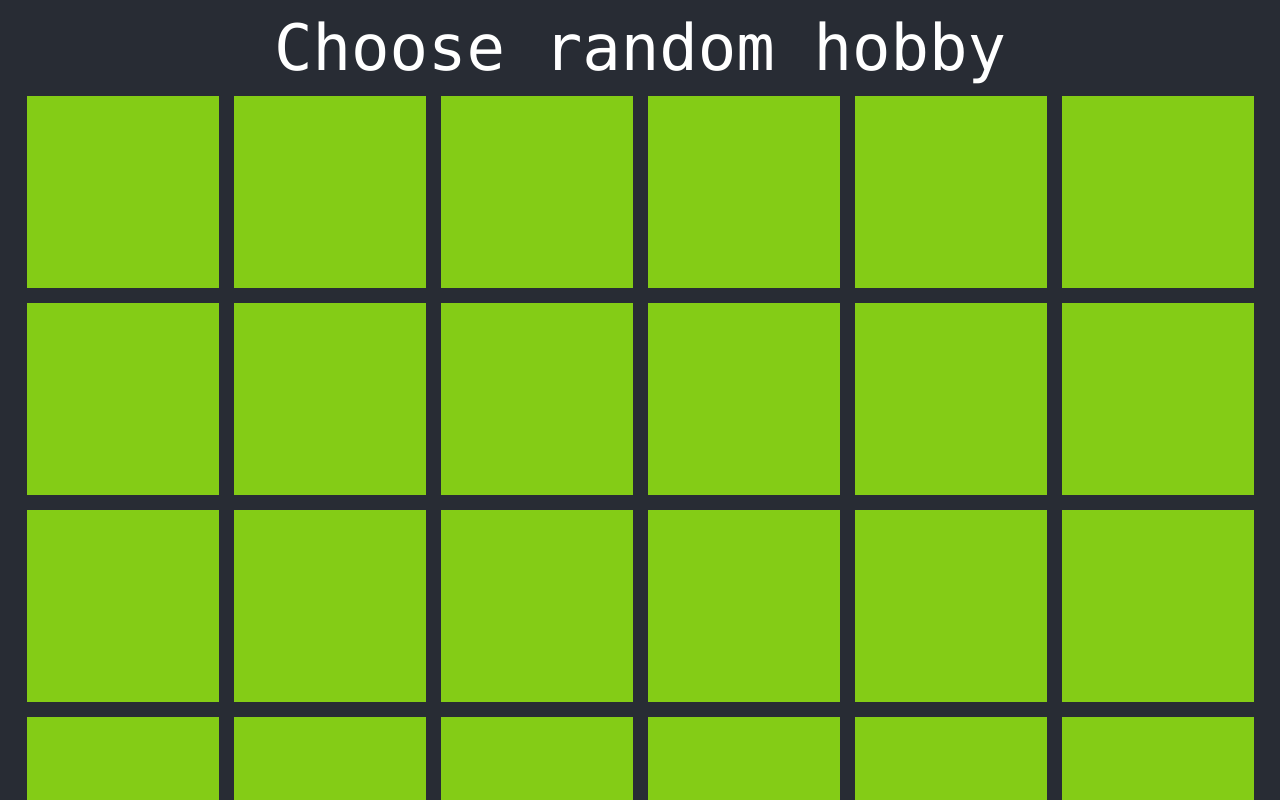
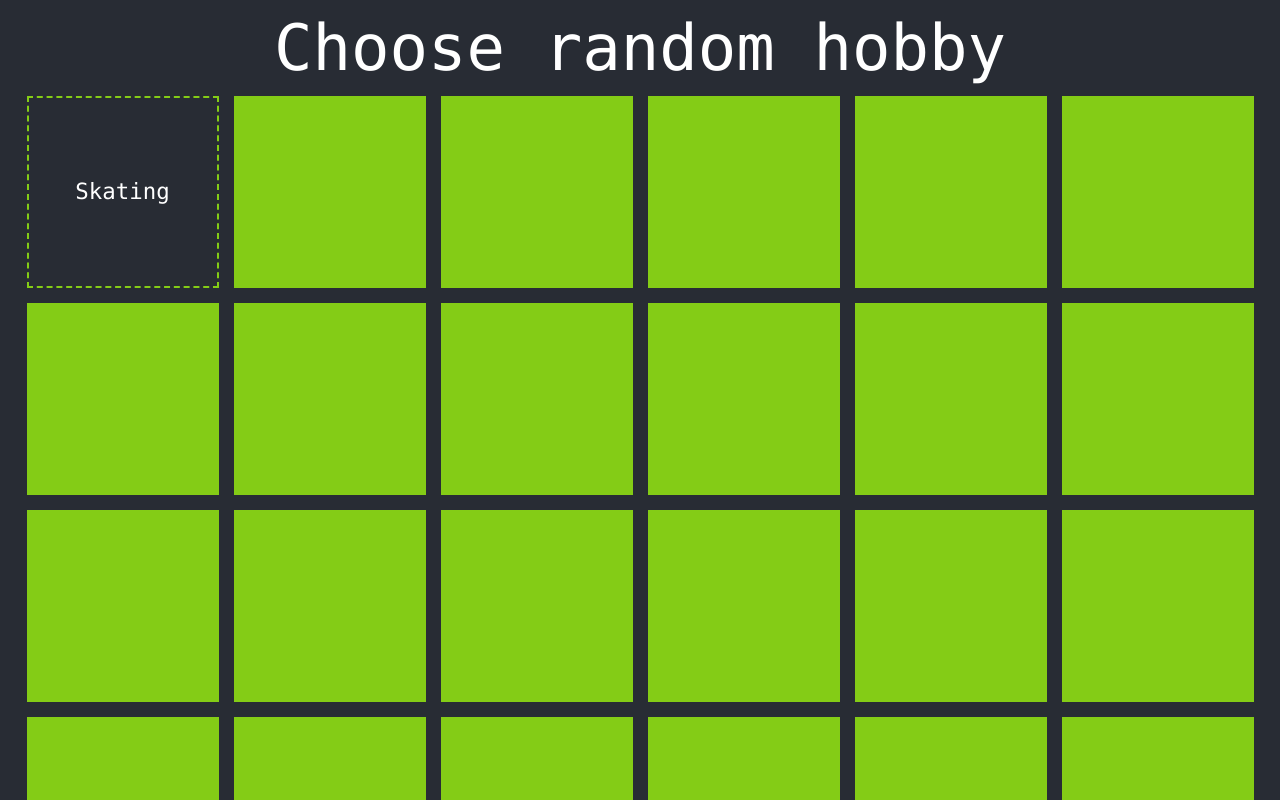
Before and after one commit to SashaGraves/random-hobby, a React (Create React App) app: page / in a window 1280 px wide. Shown: the top 800 px of the page. Built offline with nearby package versions, Linux system fonts and the light colour scheme.

Commit message:
Persistent state for advent calendar

```diff
--- a/src/App.js
+++ b/src/App.js
@@ -9,8 +9,8 @@ function App() {
       <div className="App">
       <h1 className="App-title">Choose random hobby</h1>
         <div className="App-content h-full">
-          {hobbies.map(hobby => (
-            <FlipCard key={hobby} text={hobby} />
+          {Object.keys(hobbies).map(hobby => (
+            <FlipCard key={hobby} text={hobby} isFlippedInitial={hobbies[hobby]}/>
           ))}
         </div>
       </div>
--- a/src/FlipCard.js
+++ b/src/FlipCard.js
@@ -2,9 +2,9 @@ import ReactCardFlip from 'react-card-flip';
 import {useState} from 'react'
 
 
-export function FlipCard({text}) {
+export function FlipCard({text, isFlippedInitial}) {
 
-  const [isFlipped, setIsFlipped] = useState(false)
+  const [isFlipped, setIsFlipped] = useState(isFlippedInitial)
   const handleClick = () => {
     setIsFlipped((prev) => !prev)
   }
--- a/src/constants.js
+++ b/src/constants.js
@@ -1,30 +1,31 @@
-export const hobbies = [
-  'Birdwatching',
-  'Serbian',
-  'Diving',
-  'Performance poi',
-  'Shibari',
-  'Model figures',
-  'Make-up art',
-  'Singing',
-  'Dancing',
-  'Gaming',
-  'Pet-project',
-  'Yachting',
-  'Animation',
-  'Hang out with friends',
-  'Street-art',
-  'Slackline',
-  'Roller-scates',
-  'Via Ferrata',
-  'Camping',
-  'Woodworking',
-  'Gardening',
-  'Self-sustained terrarium',
-  'DIY Postcards',
-  'Yoga',
-  'Rope Park',
-  'Clothing design',
-  'Martial art',
-  'Calligraphy'
-]
+export const hobbies = {
+  'Skating': true,
+  'Birdwatching': false,
+  'Serbian': false,
+  'Diving': false,
+  'Performance poi': false,
+  'Shibari': false,
+  'Model figures': false,
+  'Make-up art': false,
+  'Singing': false,
+  'Dancing': false,
+  'Gaming': false,
+  'Pet-project': false,
+  'Yachting': false,
+  'Animation': false,
+  'Hang out with friends': false,
+  'Street-art': false,
+  'Slackline': false,
+  'Roller-scates': false,
+  'Via Ferrata': false,
+  'Camping': false,
+  'Woodworking': false,
+  'Gardening': false,
+  'Self-sustained terrarium': false,
+  'DIY Postcards': false,
+  'Yoga': false,
+  'Rope Park': false,
+  'Clothing design': false,
+  'Martial art': false,
+  'Calligraphy': false,
+}
```
